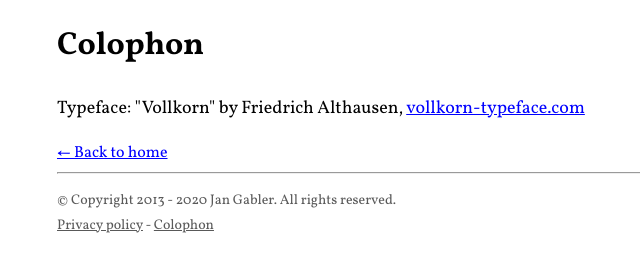
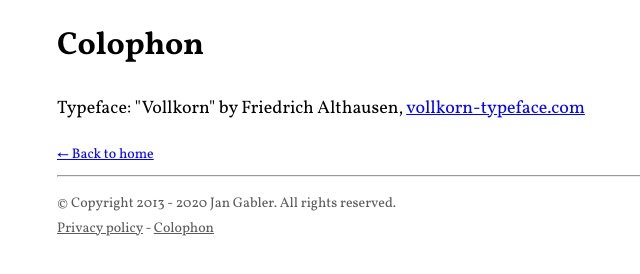
Before and after one commit to jangabler/personal-website, a plain HTML site: page src/colophon.html in a window 1280 px wide. Shown: the full height of the page, 231-871 px from the left. Drawn offline with Linux system fonts and the light colour scheme.

Commit message:
Update semantic and style of navigation link

```diff
--- a/src/colophon.html
+++ b/src/colophon.html
@@ -15,10 +15,10 @@
         Typeface: "Vollkorn" by Friedrich Althausen,
         <a href="http://vollkorn-typeface.com/">vollkorn-typeface.com</a>
       </p>
-      <nav>
-        <a href="index.html">← Back to home</a>
-      </nav>
     </main>
+    <nav class="site-navigation">
+      <a href="index.html" class="site-navigation__link">← Back to home</a>
+    </nav>
     <hr>
     <footer class="site-footer">
       <p>
--- a/src/style.css
+++ b/src/style.css
@@ -57,6 +57,17 @@
 
 /* ************************************************************************** */
 
+.site-navigation {
+    font-size: 14px;
+    line-height: 25px;
+}
+
+.site-navigation__link {
+    color: #0000ff;
+}
+
+/* ************************************************************************** */
+
 .site-footer {
     color: #595959;
     font-size: 14px;
```
Also changed, not shown: src/privacy-policy.html (+3 -3 lines).
